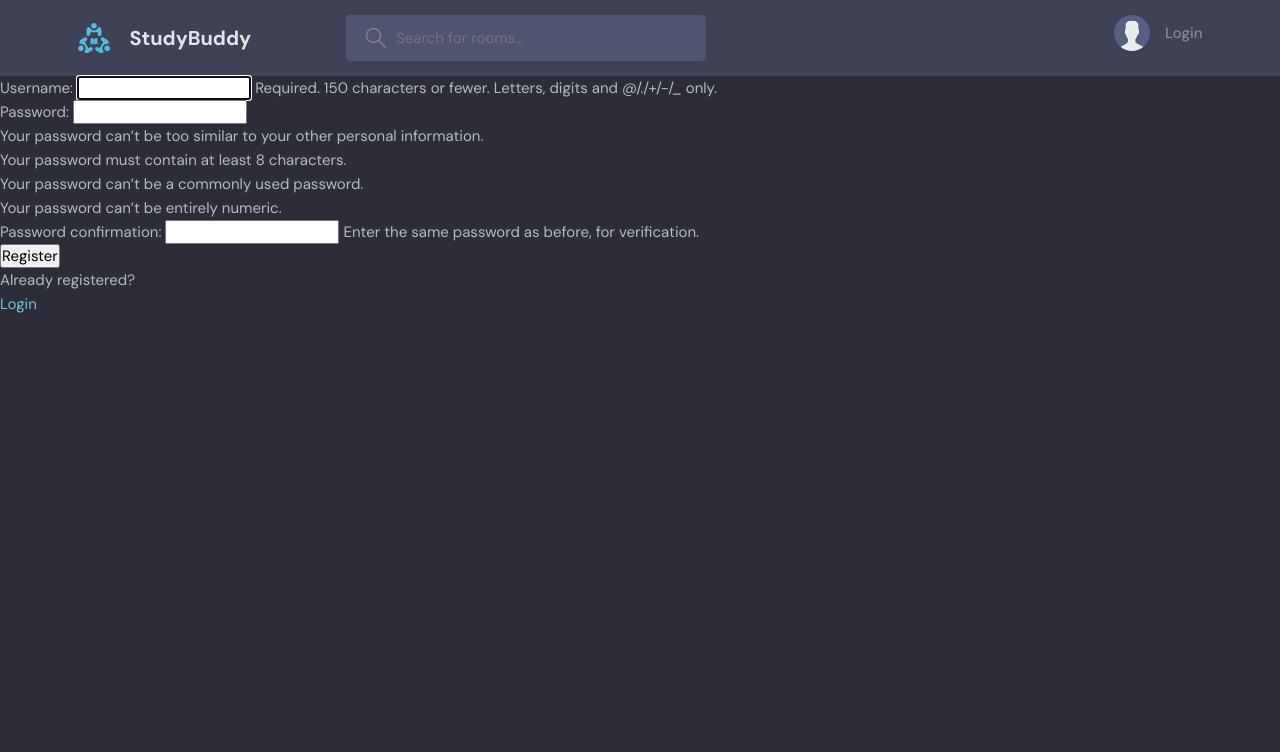
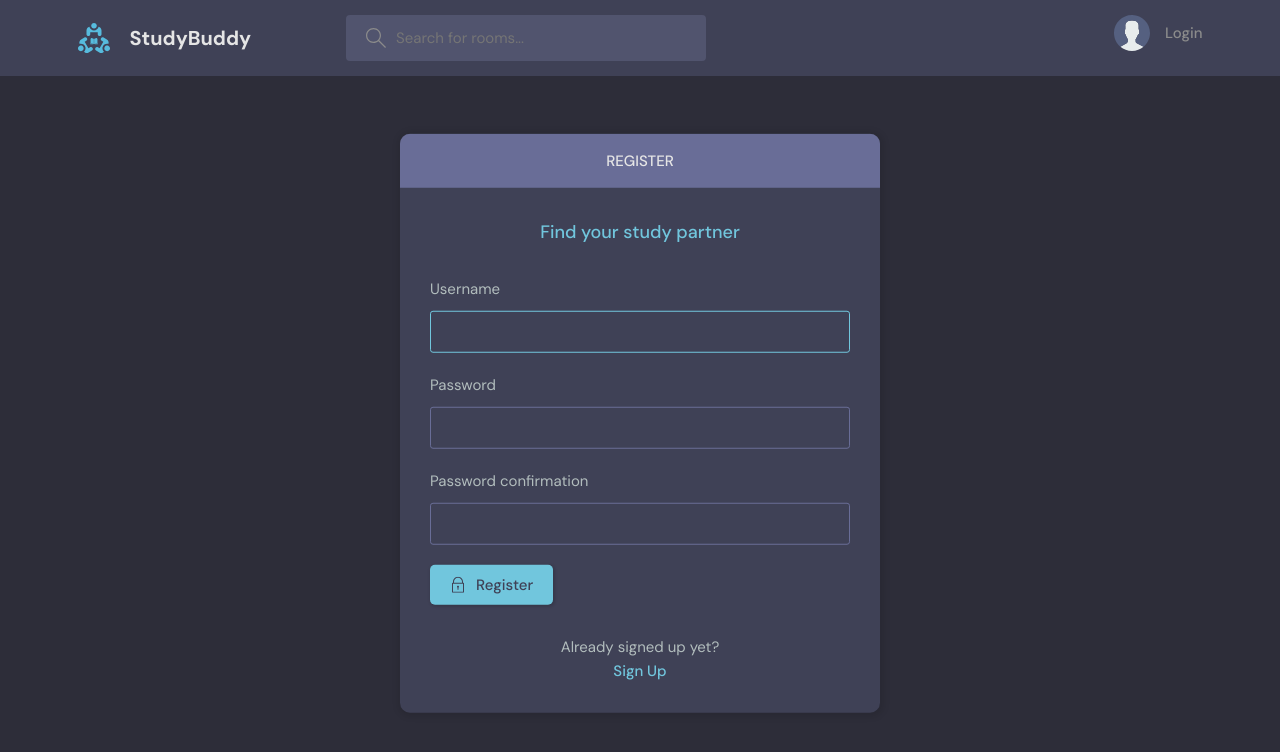
Before and after one commit to MuslehuddinJuned/studybud, a Django app: page /register/ in a window 1280 px wide. Shown: the top 752 px of the page. Run offline with Django 3.2, Linux system fonts and the light colour scheme.

Commit message:
add login template

```diff
--- a/base/templates/base/login_register.html
+++ b/base/templates/base/login_register.html
@@ -1,37 +1,97 @@
 {% extends 'main.html' %}
+
 {% block content %}
+<main class="auth layout">
 
-{% if page == 'login' %}
-<div>
-    <form method="POST" action="">
-        {% csrf_token %}
+  {% if page == 'login' %}
+  <div class="container">
+    <div class="layout__box">
+      <div class="layout__boxHeader">
+        <div class="layout__boxTitle">
+          <h3>Login</h3>
+        </div>
+      </div>
+      <div class="layout__body">
+        <h2 class="auth__tagline">Find your study partner</h2>
 
-        <label for="">Username</label>
-        <input type="text" name="username" placeholder="Enter Username">
+        <form class="form" action="" method="POST">
+          {% csrf_token %}
+          <div class="form__group form__group">
+            <label for="room_name">Email</label>
+            <input id="username" name="email" type="email" placeholder="e.g. dennis_ivy@email.com />
+          </div>
+          <div class=" form__group">
+            <label for="password">Password</label>
+            <input id="password" name="password" type="password"
+              placeholder="&bull;&bull;&bull;&bull;&bull;&bull;&bull;&bull;" />
+          </div>
 
-        <label for="">Password</label>
-        <input type="password" name="password">
+          <button class="btn btn--main" type="submit">
+            <svg version="1.1" xmlns="http://www.w3.org/2000/svg" width="32" height="32" viewBox="0 0 32 32">
+              <title>lock</title>
+              <path
+                d="M27 12h-1v-2c0-5.514-4.486-10-10-10s-10 4.486-10 10v2h-1c-0.553 0-1 0.447-1 1v18c0 0.553 0.447 1 1 1h22c0.553 0 1-0.447 1-1v-18c0-0.553-0.447-1-1-1zM8 10c0-4.411 3.589-8 8-8s8 3.589 8 8v2h-16v-2zM26 30h-20v-16h20v16z">
+              </path>
+              <path
+                d="M15 21.694v4.306h2v-4.306c0.587-0.348 1-0.961 1-1.694 0-1.105-0.895-2-2-2s-2 0.895-2 2c0 0.732 0.413 1.345 1 1.694z">
+              </path>
+            </svg>
 
-        <input type="submit" value="Submit">
-    </form>
+            Login
+          </button>
+        </form>
 
-    <p>Haven't signed up yet?</p>
-    <a href="{% url 'register' %}">Sign up</a>
-</div>
+        <div class="auth__action">
+          <p>Haven't signed up yet?</p>
+          <a href="{% url 'register' %}" class="btn btn--link">Sign Up</a>
+        </div>
+      </div>
+    </div>
+  </div>
+  {% else %}
+  <div class="container">
+    <div class="layout__box">
+      <div class="layout__boxHeader">
+        <div class="layout__boxTitle">
+          <h3>Register</h3>
+        </div>
+      </div>
+      <div class="layout__body">
+        <h2 class="auth__tagline">Find your study partner</h2>
 
-{% else %}
+        <form class="form" action="" method="POST">
+          {% csrf_token %}
 
-<div>
-    <form method="POST" action="">
-        {% csrf_token %}
-        {{ form.as_p }}
-        <input type="submit" value="Register">
-    </form>
+          {% for field in form %}
+          <div class="form__group form__group">
+            <label for="room_name">{{field.label}}</label>
+            {{field}}
+          </div>
+          {% endfor %}
 
-    <p>Already registered?</p>
-    <a href="{% url 'login' %}">Login</a>
-</div>
 
-{% endif %}
+          <button class="btn btn--main" type="submit">
+            <svg version="1.1" xmlns="http://www.w3.org/2000/svg" width="32" height="32" viewBox="0 0 32 32">
+              <title>lock</title>
+              <path
+                d="M27 12h-1v-2c0-5.514-4.486-10-10-10s-10 4.486-10 10v2h-1c-0.553 0-1 0.447-1 1v18c0 0.553 0.447 1 1 1h22c0.553 0 1-0.447 1-1v-18c0-0.553-0.447-1-1-1zM8 10c0-4.411 3.589-8 8-8s8 3.589 8 8v2h-16v-2zM26 30h-20v-16h20v16z">
+              </path>
+              <path
+                d="M15 21.694v4.306h2v-4.306c0.587-0.348 1-0.961 1-1.694 0-1.105-0.895-2-2-2s-2 0.895-2 2c0 0.732 0.413 1.345 1 1.694z">
+              </path>
+            </svg>
 
+            Register
+          </button>
+        </form>
+
+        <div class="auth__action">
+          <p>Already signed up yet?</p>
+          <a href="{% url 'login' %}" class="btn btn--link">Sign Up</a>
+        </div>
+      </div>
+    </div>
+  </div>
+  {% endif %}
+</main>
 {% endblock content %}
```
Also changed, not shown: base/templates/base/login_register_old.html (added, +37 -0 lines).
